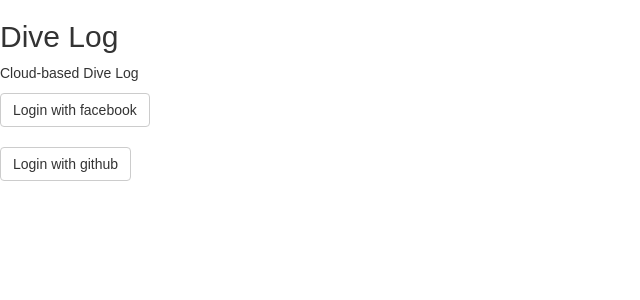
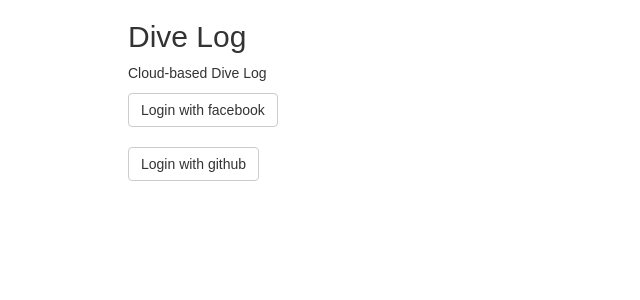
Before and after one commit to mikeries/dive-log-client, a React (Create React App) app: page / in a window 1280 px wide. Shown: the top 300 px of the page, without its empty margins (0-640 px from the left). Built offline with nearby package versions, Linux system fonts and the light colour scheme.

Commit message:
slight style changes

```diff
--- a/src/index.css
+++ b/src/index.css
@@ -2,6 +2,11 @@
   margin: 0;
   padding: 0;
   font-family: sans-serif;
+}
+
+.App {
+  width: 80%;
+  margin: auto;
 }
 
 .navbar {
--- a/src/views/components/Navbar.js
+++ b/src/views/components/Navbar.js
@@ -5,7 +5,7 @@
 const NavBar = ({ user, handleLogout }) => (
   <Navbar>
     <Nav>
-      <LinkContainer to='/dashboard'><NavItem>Home</NavItem></LinkContainer>
+      <LinkContainer to='/dashboard'><NavItem>Dive Log Dashboard</NavItem></LinkContainer>
       <LinkContainer to='/dives'><NavItem>Dives</NavItem></LinkContainer>
       <LinkContainer to='/locations'><NavItem>Locations</NavItem></LinkContainer>
     </Nav>
```
